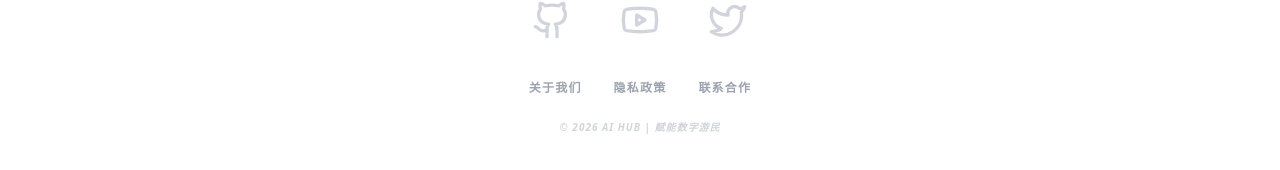
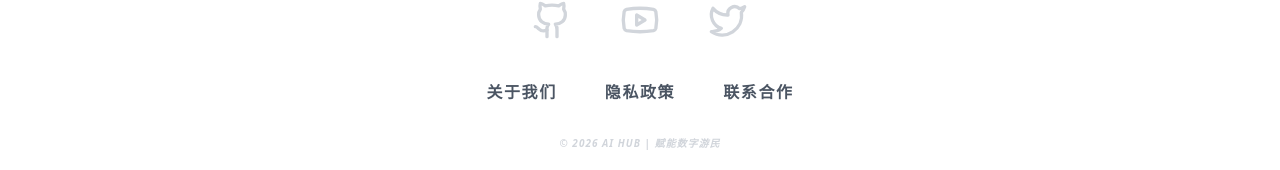
Before and after one commit to hezhanleiok/ai, a Next.js app: page / in a window 1280 px wide. Shown: the part 860-1030 px from the top of the page. Built offline with nearby package versions, Linux system fonts and the light colour scheme; no server answers; the database is empty.

Commit message:
Update layout.tsx

```diff
--- a/app/layout.tsx
+++ b/app/layout.tsx
@@ -40,7 +40,6 @@ export default function RootLayout({ children }: { children: React.ReactNode })
               <Link href="/" className="font-black text-2xl text-blue-600 tracking-tighter">AI HUB</Link>
               <div className="hidden md:flex items-center space-x-8 text-sm font-bold text-gray-500">
                 <Link href="/" className="hover:text-blue-600 transition">首页</Link>
-                {/* 顶部新增：精品软件分类 */}
                 <Link href="/category/software" className="hover:text-blue-600 transition">精品软件</Link>
                 <Link href="/category/article" className="hover:text-blue-600 transition">深度文章</Link>
                 {isAdmin && (
@@ -73,7 +72,6 @@ export default function RootLayout({ children }: { children: React.ReactNode })
                 <input value={email} onChange={(e)=>setEmail(e.target.value)} type="email" placeholder="您的邮箱..." required className="w-full p-4 bg-gray-50 border rounded-2xl outline-none focus:ring-4 focus:ring-blue-100 transition" />
                 <button type="submit" className="w-full bg-blue-600 text-white py-4 rounded-2xl font-black shadow-xl shadow-blue-100">获取验证链接</button>
                 <div className="flex items-center gap-4 py-2"><div className="h-px flex-grow bg-gray-100"></div><span className="text-[10px] font-bold text-gray-400">OR</span><div className="h-px flex-grow bg-gray-100"></div></div>
-                {/* 恢复：GitHub 登录按钮 */}
                 <button type="button" onClick={() => signInWithGithub()} className="w-full flex items-center justify-center gap-2 border-2 py-4 rounded-2xl font-bold text-gray-600 hover:bg-gray-50"><Github size={20}/> GitHub 快速登录</button>
               </form>
             </div>
@@ -87,8 +85,8 @@ export default function RootLayout({ children }: { children: React.ReactNode })
               <a href="#" className="group transition hover:scale-125"><Youtube size={40} className="text-gray-300 group-hover:text-red-600 transition-colors" /></a>
               <a href="#" className="group transition hover:scale-125"><Twitter size={40} className="text-gray-300 group-hover:text-blue-400 transition-colors" /></a>
             </div>
-            {/* 增加 Google 审核必备链接 */}
-            <div className="flex justify-center space-x-8 text-xs font-bold text-gray-400 uppercase tracking-widest mb-6">
+            {/* 字体已调大：text-base (16px)，颜色已加深：text-gray-600 */}
+            <div className="flex justify-center space-x-12 text-base font-black text-gray-600 uppercase tracking-widest mb-8">
               <Link href="/about" className="hover:text-blue-600 transition">关于我们</Link>
               <Link href="/privacy" className="hover:text-blue-600 transition">隐私政策</Link>
               <Link href="/contact" className="hover:text-blue-600 transition">联系合作</Link>
```
